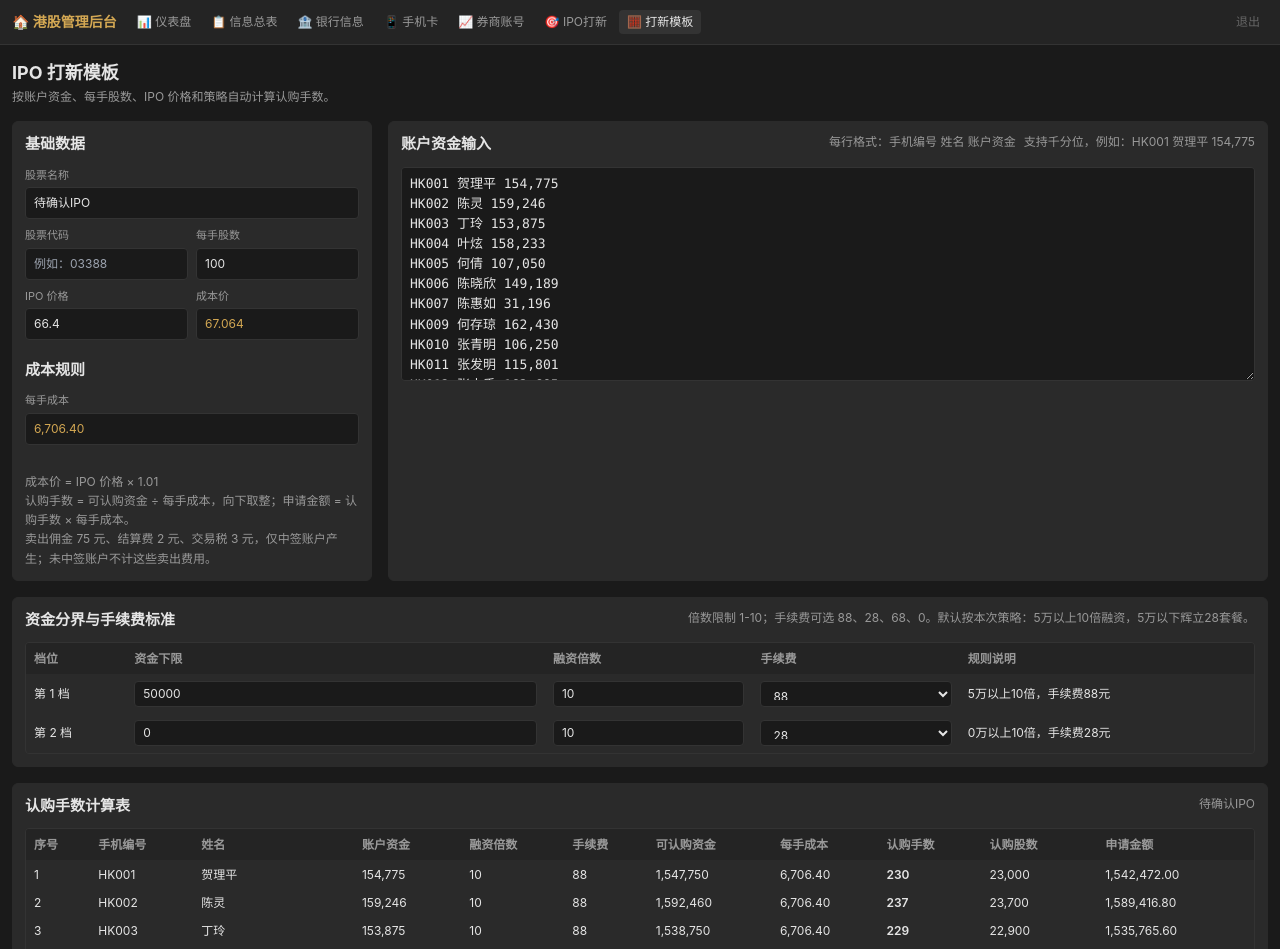
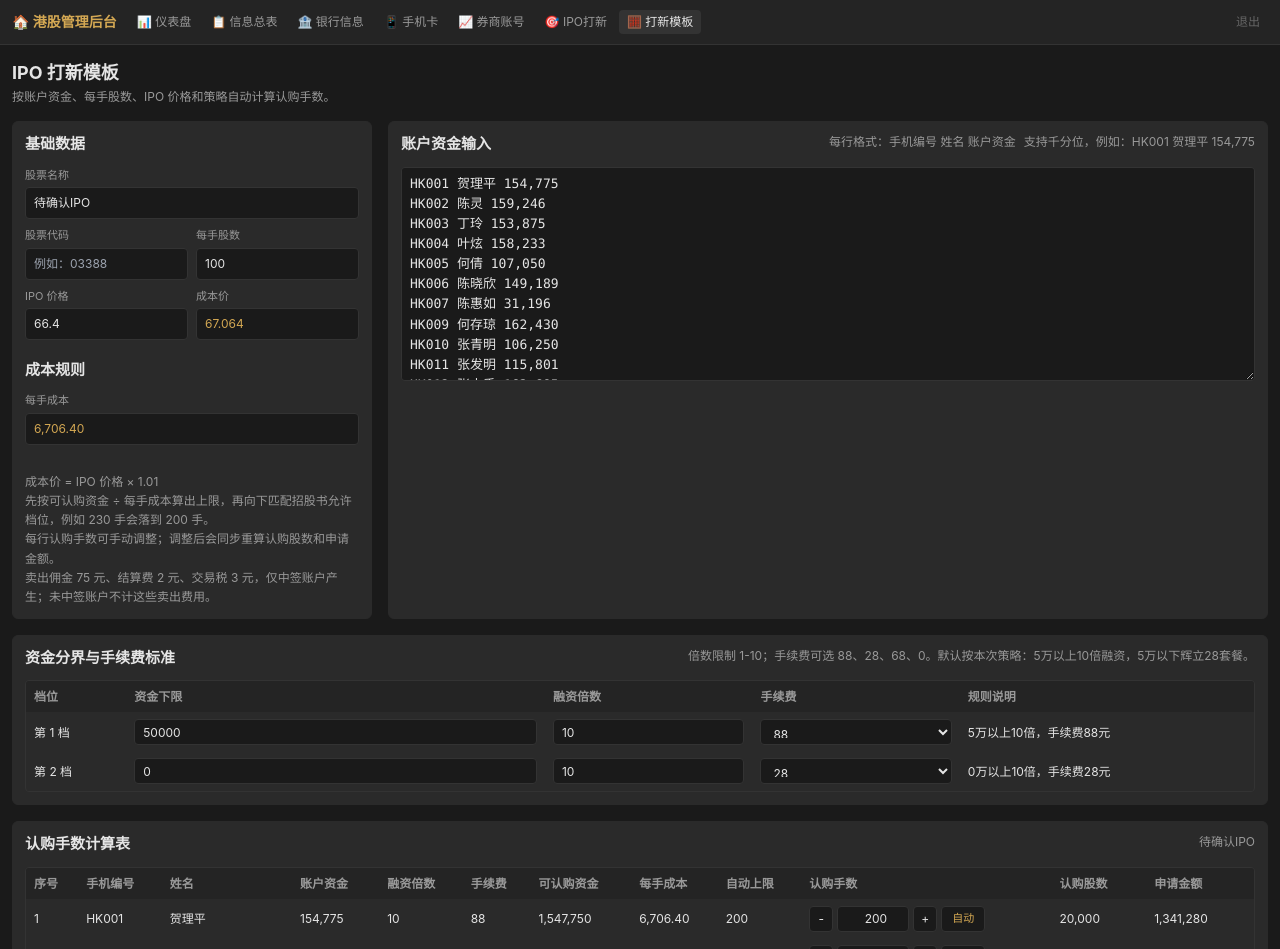
Before and after one commit to xieyajun32-oss/hkipo-admin, a React (Vite) app in the folder frontend/: page /admin/ipo-template in a window 1280 px wide. Shown: the top 949 px of the page. Built offline with nearby package versions, Linux system fonts and the light colour scheme; sample sign-in values are in the browser's storage.

Commit message:
修正打新模板认购档位

```diff
--- a/frontend/src/index.css
+++ b/frontend/src/index.css
@@ -186,3 +186,39 @@ body {
   min-width: 96px;
   height: 26px;
 }
+
+.template-lot-control {
+  display: grid;
+  grid-template-columns: 24px 72px 24px 44px;
+  gap: 4px;
+  align-items: center;
+}
+
+.template-lot-control button,
+.template-lot-control input {
+  height: 26px;
+  border: 1px solid var(--border);
+  border-radius: 4px;
+  background: var(--bg-primary);
+  color: var(--text-primary);
+  font-size: 12px;
+}
+
+.template-lot-control button {
+  cursor: pointer;
+}
+
+.template-lot-control button:hover {
+  border-color: var(--accent);
+}
+
+.template-lot-control input {
+  width: 72px;
+  padding: 0 6px;
+  text-align: right;
+}
+
+.template-lot-control .template-lot-reset {
+  color: var(--accent);
+  font-size: 11px;
+}
--- a/frontend/src/pages/IpoTemplate.jsx
+++ b/frontend/src/pages/IpoTemplate.jsx
@@ -39,6 +39,16 @@ const feeOptions = [88, 28, 68, 0]
 const defaultTiers = [
   { threshold: 50000, leverage: 10, fee: 88 },
   { threshold: 0, leverage: 10, fee: 28 },
+]
+const allowedLotCounts = [
+  ...Array.from({ length: 10 }, (_, index) => index + 1),
+  15,
+  20,
+  ...Array.from({ length: 16 }, (_, index) => 25 + index * 5),
+  ...Array.from({ length: 10 }, (_, index) => 200 + index * 100),
+  2000,
+  3000,
+  43483,
 ]
 
 function fmt(value, digits = 2) {
@@ -86,6 +96,19 @@ function matchTier(capital, tiers) {
   return sorted.find(tier => capital >= Number(tier.threshold || 0)) || sorted.at(-1) || defaultTiers.at(-1)
 }
 
+function matchAllowedLotCount(value) {
+  const parsed = Math.floor(Number(value || 0))
+  if (!Number.isFinite(parsed) || parsed <= 0) return 0
+  return [...allowedLotCounts].reverse().find(lots => lots <= parsed) || 0
+}
+
+function adjacentAllowedLotCount(current, direction) {
+  const fallback = matchAllowedLotCount(current)
+  const index = allowedLotCounts.findIndex(lots => lots === fallback)
+  if (index < 0) return direction > 0 ? allowedLotCounts[0] : 0
+  return allowedLotCounts[Math.max(0, Math.min(allowedLotCounts.length - 1, index + direction))]
+}
+
 export default function IpoTemplate() {
   const navigate = useNavigate()
   const [stockName, setStockName] = useState('待确认IPO')
@@ -94,6 +117,7 @@ export default function IpoTemplate() {
   const [ipoPrice, setIpoPrice] = useState(66.4)
   const [tiers, setTiers] = useState(defaultTiers)
   const [accountsText, setAccountsText] = useState(defaultAccounts)
+  const [manualLots, setManualLots] = useState({})
   const [saving, setSaving] = useState(false)
 
   const costPrice = Number(ipoPrice || 0) * 1.01
@@ -107,28 +131,58 @@ export default function IpoTemplate() {
     }))
   }
 
+  const setManualRowLots = (row, value) => {
+    const key = row.accountKey
+    const capped = Math.min(Number(value || 0), row.maxLots)
+    setManualLots(current => ({ ...current, [key]: matchAllowedLotCount(capped) }))
+  }
+
+  const stepManualRowLots = (row, direction) => {
+    const key = row.accountKey
+    setManualLots(current => {
+      const base = current[key] ?? row.lots
+      const nextLots = adjacentAllowedLotCount(base, direction)
+      return { ...current, [key]: matchAllowedLotCount(Math.min(nextLots, row.maxLots)) }
+    })
+  }
+
+  const resetManualRowLots = (row) => {
+    const key = row.accountKey
+    setManualLots(current => {
+      const next = { ...current }
+      delete next[key]
+      return next
+    })
+  }
+
   const rows = useMemo(() => {
     return parseAccounts(accountsText).map(row => {
+      const accountKey = `${row.code}-${row.name}-${row.index}`
       const tier = matchTier(row.capital, tiers)
       const leverage = clampLeverage(tier?.leverage)
       const subscriptionFee = Number(tier?.fee || 0)
       const buyingPower = row.capital * leverage
-      const lots = lotCost > 0 ? Math.floor(buyingPower / lotCost) : 0
+      const maxLots = lotCost > 0 ? Math.floor(buyingPower / lotCost) : 0
+      const autoLots = matchAllowedLotCount(maxLots)
+      const lots = manualLots[accountKey] ?? autoLots
       const shares = lots * Number(lotShares || 0)
       const applicationAmount = lots * lotCost
 
       return {
         ...row,
+        accountKey,
         leverage,
         subscriptionFee,
         buyingPower,
+        maxLots,
+        autoLots,
         lots,
         shares,
         applicationAmount,
         strategy: tierLabel(tier),
       }
     })
-  }, [accountsText, lotCost, lotShares, tiers])
+  }, [accountsText, lotCost, lotShares, manualLots, tiers])
 
   const totals = rows.reduce((sum, row) => ({
     capital: sum.capital + row.capital,
@@ -277,7 +331,8 @@ export default function IpoTemplate() {
 
           <div className="template-rule mt-4">
             <div>成本价 = IPO 价格 × 1.01</div>
-            <div>认购手数 = 可认购资金 ÷ 每手成本，向下取整；申请金额 = 认购手数 × 每手成本。</div>
+            <div>先按可认购资金 ÷ 每手成本算出上限，再向下匹配招股书允许档位，例如 230 手会落到 200 手。</div>
+            <div>每行认购手数可手动调整；调整后会同步重算认购股数和申请金额。</div>
             <div>卖出佣金 75 元、结算费 2 元、交易税 3 元，仅中签账户产生；未中签账户不计这些卖出费用。</div>
           </div>
         </section>
@@ -348,7 +403,7 @@ export default function IpoTemplate() {
           </div>
         </div>
         <div className="overflow-x-auto rounded border" style={{ borderColor: 'var(--border)' }}>
-          <table className="w-full min-w-[1080px] text-xs ipo-import-table">
+          <table className="w-full min-w-[1240px] text-xs ipo-import-table">
             <thead>
               <tr>
                 <th className="text-left px-2 py-2">序号</th>
@@ -359,6 +414,7 @@ export default function IpoTemplate() {
                 <th className="text-left px-2 py-2">手续费</th>
                 <th className="text-left px-2 py-2">可认购资金</th>
                 <th className="text-left px-2 py-2">每手成本</th>
+                <th className="text-left px-2 py-2">自动上限</th>
                 <th className="text-left px-2 py-2">认购手数</th>
                 <th className="text-left px-2 py-2">认购股数</th>
                 <th className="text-left px-2 py-2">申请金额</th>
@@ -375,7 +431,19 @@ export default function IpoTemplate() {
                   <td className="px-2 py-1.5">{fmt(row.subscriptionFee, 0)}</td>
                   <td className="px-2 py-1.5">{fmt(row.buyingPower, 0)}</td>
                   <td className="px-2 py-1.5">{fmt(lotCost, 2)}</td>
-                  <td className="px-2 py-1.5 font-semibold">{fmt(row.lots, 0)}</td>
+                  <td className="px-2 py-1.5">{fmt(row.autoLots, 0)}</td>
+                  <td className="px-2 py-1.5">
+                    <div className="template-lot-control">
+                      <button type="button" onClick={() => stepManualRowLots(row, -1)}>-</button>
+                      <input
+                        type="number"
+                        value={row.lots}
+                        onChange={e => setManualRowLots(row, e.target.value)}
+                      />
+                      <button type="button" onClick={() => stepManualRowLots(row, 1)}>+</button>
+                      <button type="button" className="template-lot-reset" onClick={() => resetManualRowLots(row)}>自动</button>
+                    </div>
+                  </td>
                   <td className="px-2 py-1.5">{fmt(row.shares, 0)}</td>
                   <td className="px-2 py-1.5">{fmt(row.applicationAmount, 2)}</td>
                 </tr>
@@ -390,6 +458,7 @@ export default function IpoTemplate() {
                 <td />
                 <td className="px-2 py-2 font-semibold">{fmt(totals.subscriptionFee, 0)}</td>
                 <td className="px-2 py-2 font-semibold">{fmt(totals.buyingPower, 0)}</td>
+                <td />
                 <td />
                 <td className="px-2 py-2 font-semibold">{fmt(totals.lots, 0)}</td>
                 <td className="px-2 py-2 font-semibold">{fmt(totals.shares, 0)}</td>
```
